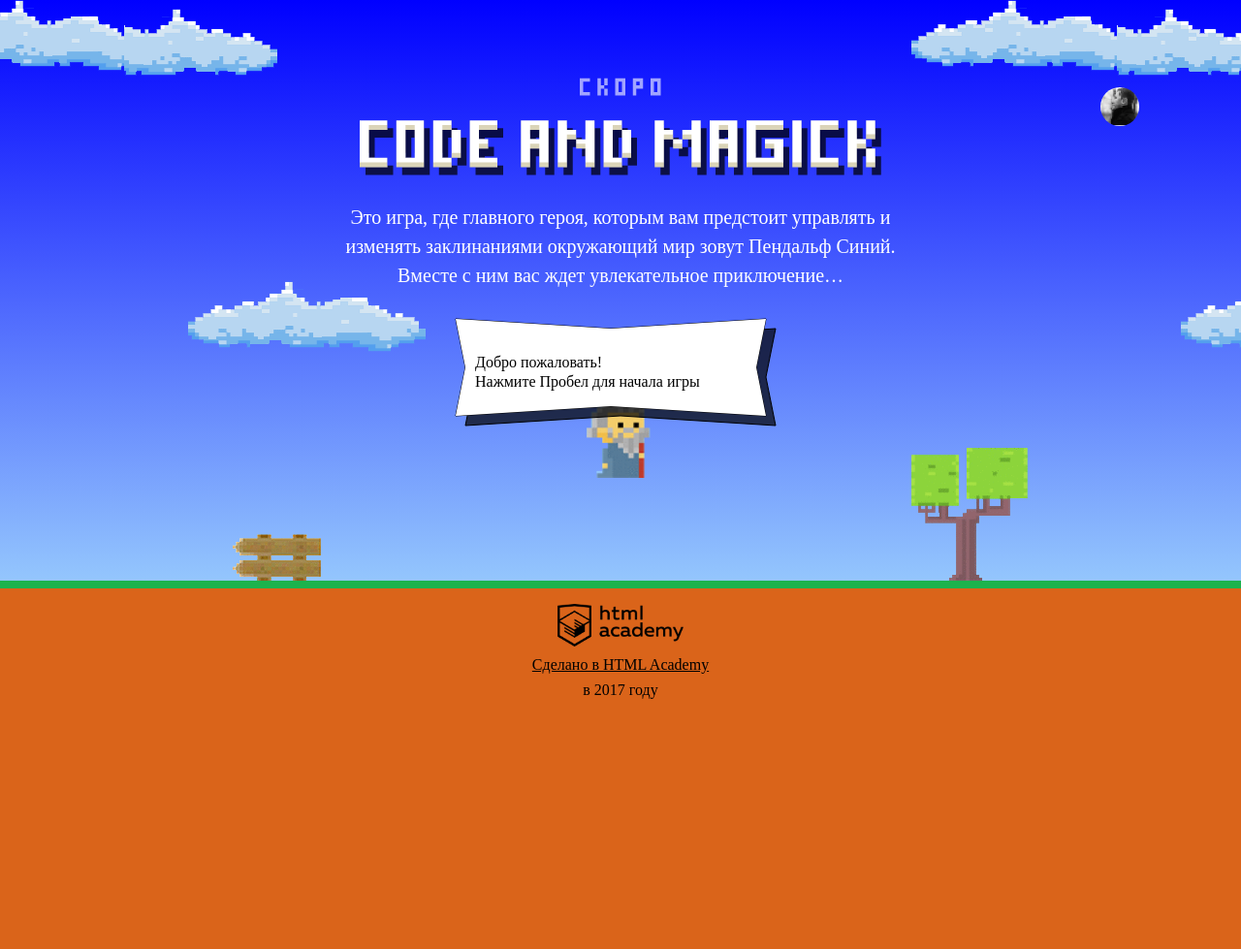
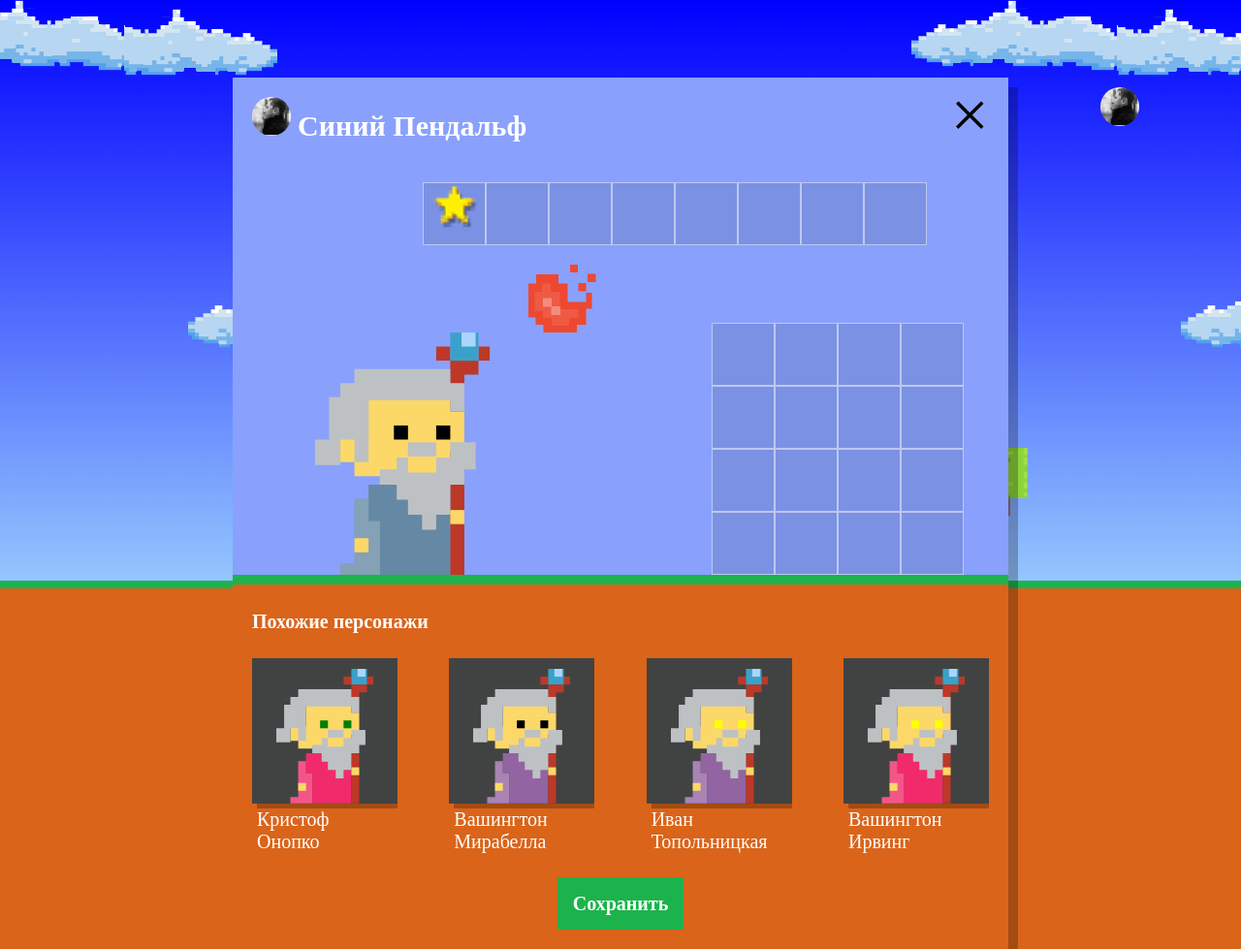
Before and after one commit to exxlain/378011-code-and-magick, a website: page index.html in a window 1280 px wide. Shown: the whole page at 97% size. Before the commit the page ends 800 px from the top, so only its background shows below. Drawn offline with Linux system fonts and the light colour scheme; a web font is replaced by a local one.

Commit message:
создание списка похожих волшебников

```diff
--- a/index.html
+++ b/index.html
@@ -204,6 +204,6 @@
 </script>
 <script src="js/stat.js"></script>
 <script src="js/game.js"></script>
-
+<script src="js/setup.js"></script>
 </body>
 </html>
--- /dev/null
+++ b/js/setup.js
@@ -0,0 +1,47 @@
+var WIZARD_NAMES = ['Иван', 'Хуан Себастьян', 'Мария', 'Кристоф', 'Виктор', 'Юлия', 'Люпита', 'Вашингтон'];
+var WIZARD_SURNAMES = ['да Марья', 'Верон', 'Мирабелла', 'Вальц', 'Онопко', 'Топольницкая', 'Нионго', 'Ирвинг'];
+var WIZARD_COAT_COLOR = ['rgb(101, 137, 164)', 'rgb(241, 43, 107)', 'rgb(146, 100, 161)', 'rgb(56, 159, 117)', 'rgb(215, 210, 55)', 'rgb(0, 0, 0)'];
+var WIZARD_EYES_COLOR = ['black', 'red', 'blue', 'yellow', 'green'];
+
+var getRandom = function (arr) {
+    var rand = Math.floor(Math.random() * arr.length);
+    return arr[rand];
+};
+
+var createWizardsArray = function (lengthArray) {
+    for (var i = 1, wizards = []; i <= lengthArray; i++) {
+        wizards.push({
+            name: getRandom(WIZARD_NAMES) + ' ' + getRandom(WIZARD_SURNAMES),
+            coatColor: getRandom(WIZARD_COAT_COLOR),
+            eyesColor: getRandom(WIZARD_EYES_COLOR)
+        });
+    }
+    return wizards;
+}
+
+var wizards = createWizardsArray(4);
+
+var userDialog = document.querySelector('.setup');
+userDialog.classList.remove('hidden');
+
+document.querySelector('.setup-similar').classList.remove('hidden');
+
+var similarListElement = document.querySelector('.setup-similar-list');
+
+var similarWizardTemplate = document.querySelector('#similar-wizard-template').content;
+
+var renderWizard = function(wizard) {
+    var wizardElement = similarWizardTemplate.cloneNode(true);
+
+    wizardElement.querySelector('.setup-similar-label').textContent = wizard.name;
+    wizardElement.querySelector('.wizard-coat').style.fill = wizard.coatColor;
+    wizardElement.querySelector('.wizard-eyes').style.fill = wizard.eyesColor;
+
+    return wizardElement;
+}
+
+var fragment = document.createDocumentFragment();
+for (var i = 0; i < wizards.length; i++) {
+    fragment.appendChild(renderWizard(wizards[i]));
+}
+similarListElement.appendChild(fragment);
--- a/package.json
+++ b/package.json
@@ -13,8 +13,8 @@
   },
   "license": "MIT",
   "devDependencies": {
-    "eslint": "^4.2.0",
-    "eslint-config-htmlacademy": "0.3.x"
+    "eslint": "^4.11.0",
+    "eslint-config-htmlacademy": "^0.3.2"
   },
   "dependencies": {},
   "scripts": {
```
Also changed, not shown: 1 other file.
